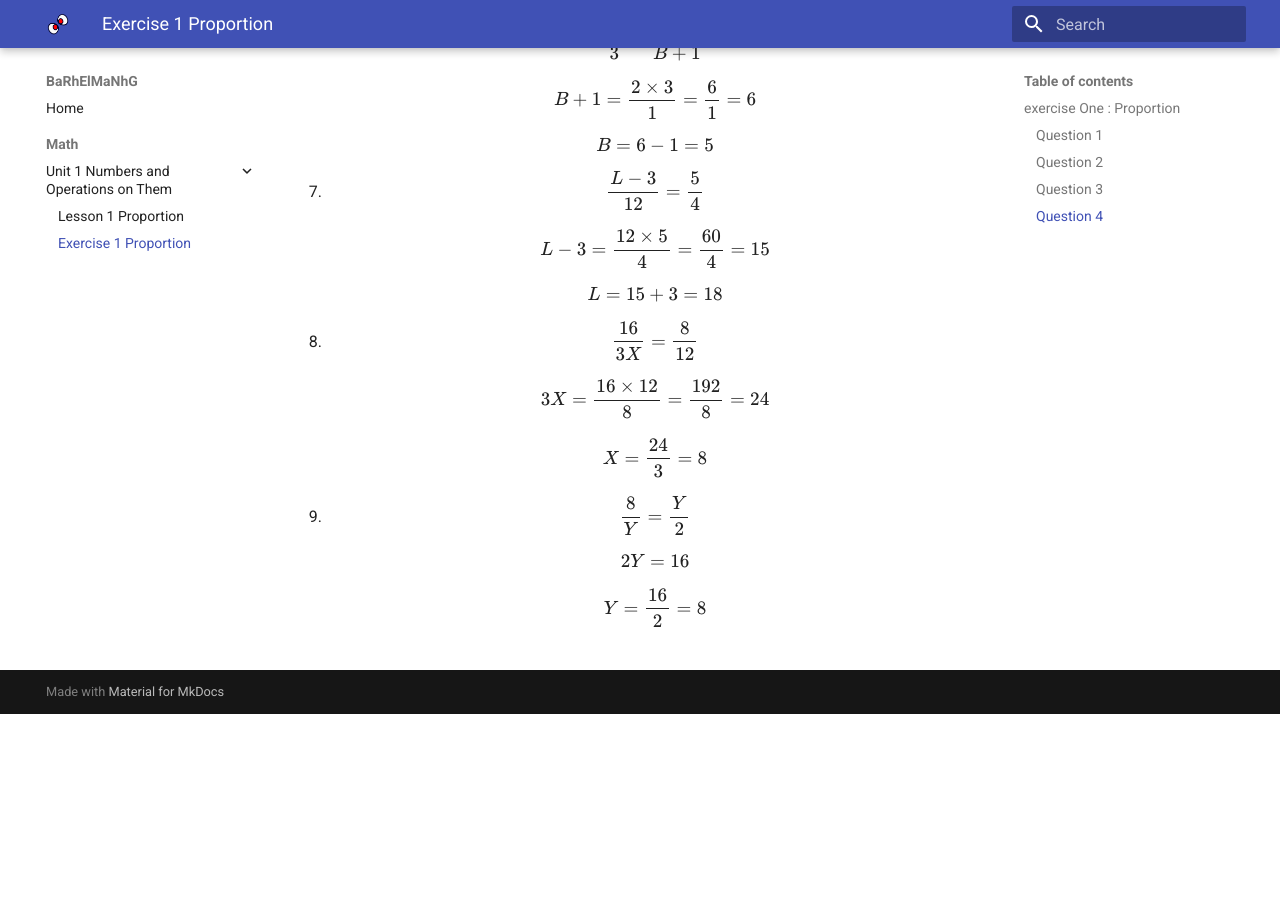
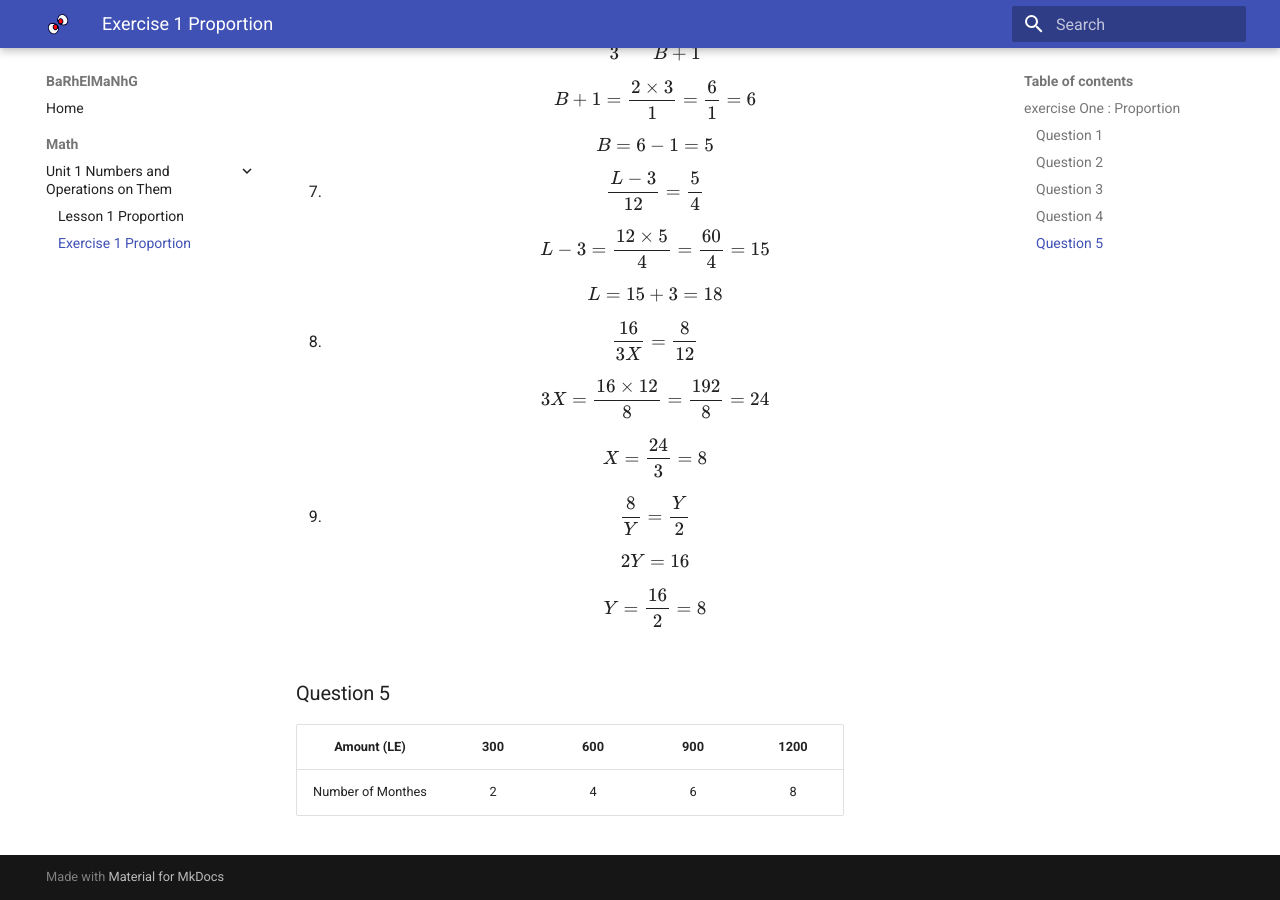
Before and after one commit to amansour-gh/educational.github.io, an MkDocs documentation site: the page built from docs/math/unit1/exercise1.md, in a window 1280 px wide and 900 px high, scrolled down 5604 px. Built offline with MkDocs 1.6.1 and Material for MkDocs 9.7.7, drawn with Linux system fonts in a browser that asks for light colours; before the commit the page ends 6318 px from its top, so only the background shows below that.

Commit message:
240927-90

```diff
--- a/docs/math/unit1/exercise1.md
+++ b/docs/math/unit1/exercise1.md
@@ -268,3 +268,10 @@
     $$
     Y = \frac{16}{2} = 8
     $$
+
+### Question 5
+
+
+| Amount (LE)       | 300 | 600 | 900 | 1200 |
+|:-----------------:|:---:|:---:|:---:|:---:|
+| Number of Monthes | 2   | 4   |  6  |  8   |
```
